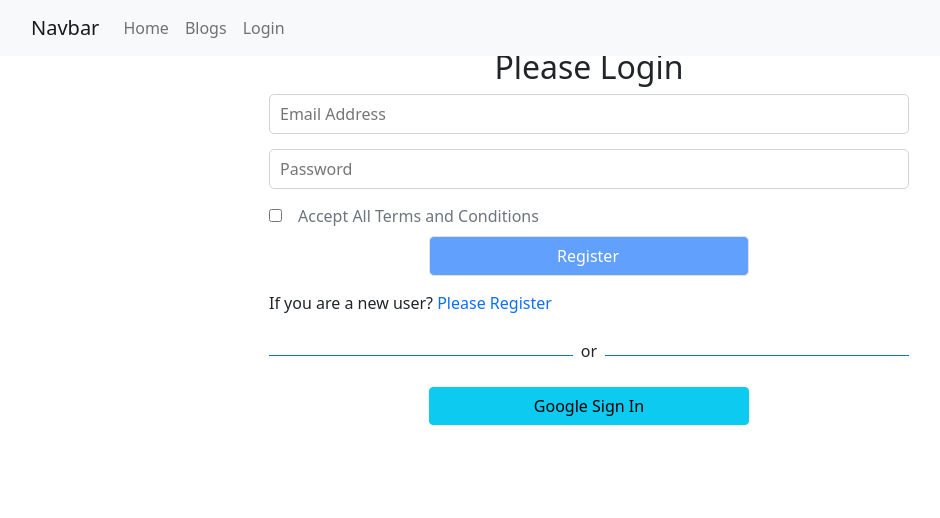
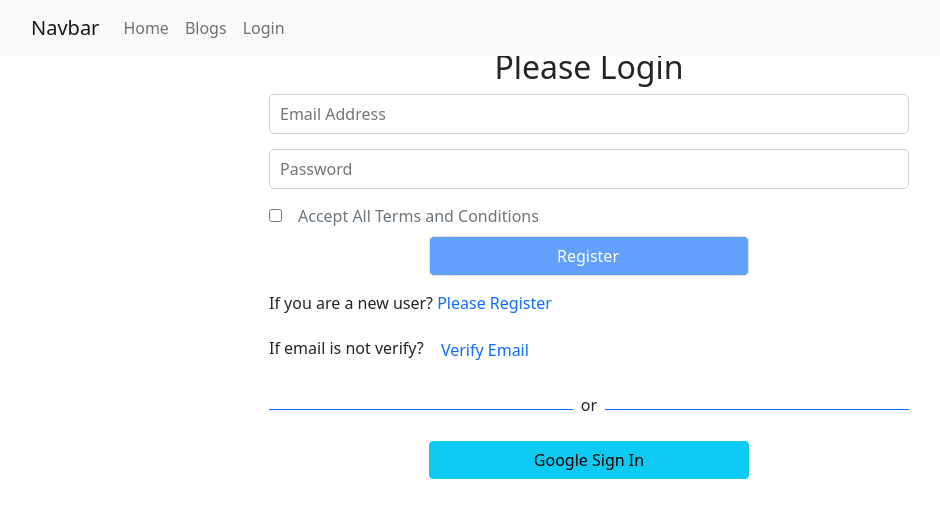
Before and after one commit to Rakib665/warehouse-web, a React (Create React App) app: page /login in a window 1280 px wide. Shown: the top 518 px of the page, without its empty margins (51-991 px from the left). Built offline with nearby package versions, Linux system fonts and the light colour scheme; no server answers.

Commit message:
after adding verify email

```diff
--- a/src/pages/Login/Login.js
+++ b/src/pages/Login/Login.js
@@ -1,6 +1,6 @@
 import React, { useState } from 'react';
 import { Link, useLocation, useNavigate } from 'react-router-dom';
-import { useSignInWithEmailAndPassword } from 'react-firebase-hooks/auth';
+import { useSendEmailVerification, useSignInWithEmailAndPassword } from 'react-firebase-hooks/auth';
 import auth from '../../firebase.init';
 import Loading from '../Loading/oading';
 import SocialLogin from '../SocialLogin/SocialLogin';
@@ -21,7 +21,9 @@ const Login = () => {
         error
     ] = useSignInWithEmailAndPassword(auth)
 
-    if (loading) {
+    const [sendEmailVerification, sending] = useSendEmailVerification(auth)
+
+    if (loading || sending) {
         return <Loading></Loading>
     }
     if (error) {
@@ -44,6 +46,10 @@ const Login = () => {
 
 
     }
+
+    // const sendEmailVerify = () => {
+
+    // }
     return (
         <div className='mt-5 register-form'>
             <h2 className='reg'>Please Login</h2>
@@ -62,6 +68,11 @@ const Login = () => {
             </form>
             {errorElement}
             <p>If you are a new user? <Link to="/register" className='text-primary pe-auto text-decoration-none' >Please Register</Link> </p>
+            <p>If email is not verify? <button className='btn btn-link text-primary pe-auto text-decoration-none' onClick={async () => {
+          await sendEmailVerification();
+          alert('Sent email');
+        }}>Verify Email</button> </p>
+
             <SocialLogin> </SocialLogin>
         </div>
     );
```
